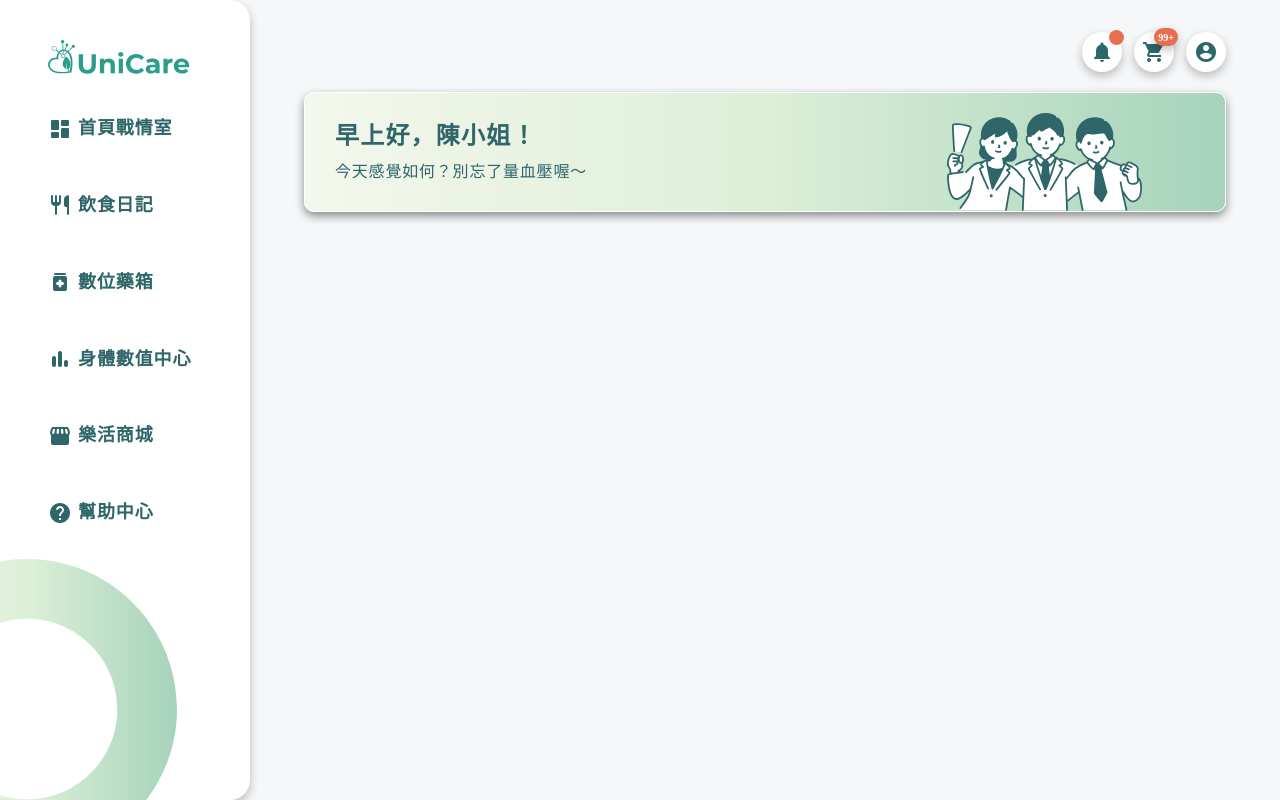
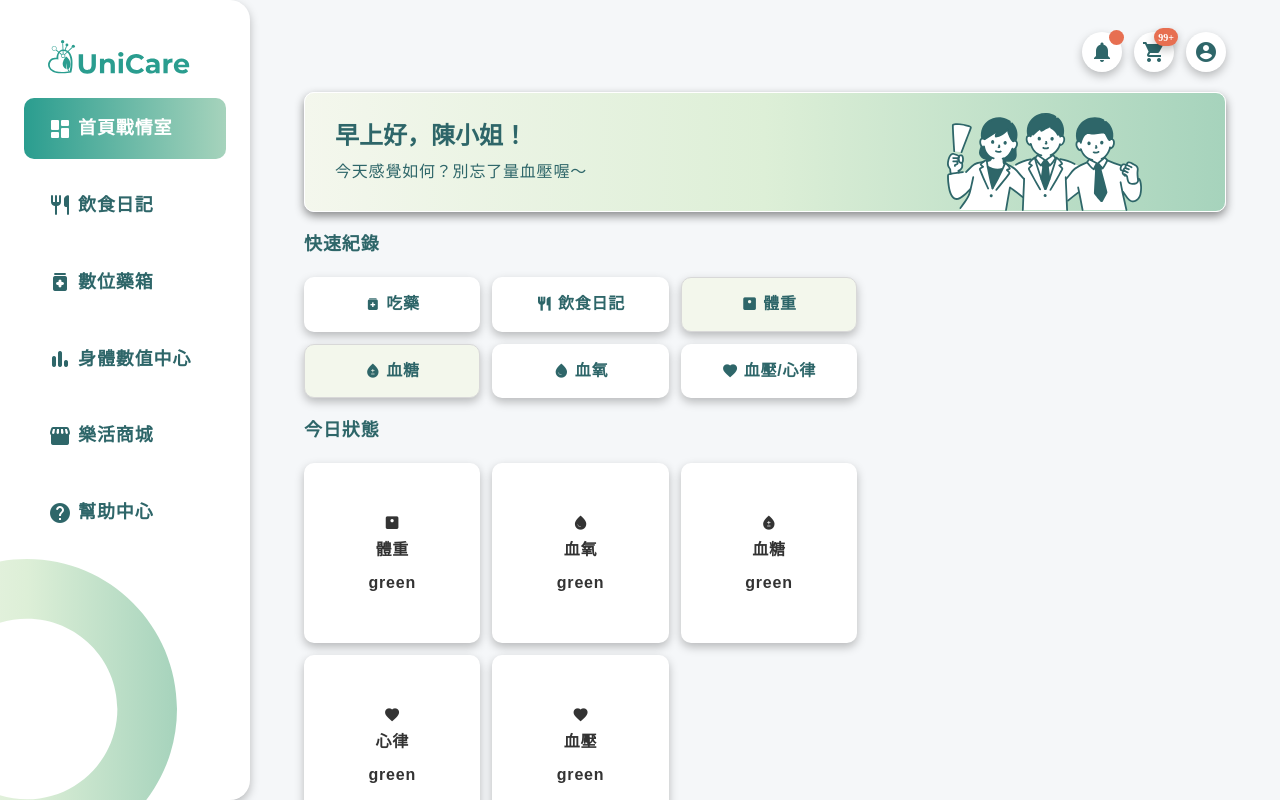
Before and after one commit to jc-1001/251228_team_project, a Vue app: page /HomeView in a window 1280 px wide. Built offline with nearby package versions, Linux system fonts and the light colour scheme.

Commit message:
新增鈴鐺icon訊息選單、首頁路徑增加、首頁今日狀態(未完成)

```diff
--- a/src/components/common/TheHeader.vue
+++ b/src/components/common/TheHeader.vue
@@ -17,7 +17,7 @@ defineProps({
 <template>
   <header class="header-banner">
     <div class="content">
-      <h1 class="greeting">{{ title }}</h1>
+      <h2 class="greeting">{{ title }}</h2>
       <p class="subtext">{{ subtitle }}</p>
     </div>
     <div class="illustration">
@@ -28,7 +28,7 @@ defineProps({
 
 <style lang="scss" scoped>
 .header-banner {
-  margin-top: 20px;
+  // margin-top: 20px;
   width: 100%;
   height: 120px;
   //   height: 19vh;
@@ -42,8 +42,8 @@ defineProps({
 }
 .greeting {
   line-height: $lineHeightHeading;
-  @include title3(true); /* title1字體太大!! */
-  font-size: 24px;
+  // @include title3(true); /* title1字體太大!! */
+  // font-size: 24px;
   color: $primaryDark;
   padding: 0px 0 10px 30px;
   letter-spacing: 5%;
--- a/src/components/common/TheSidebar.vue
+++ b/src/components/common/TheSidebar.vue
@@ -5,7 +5,7 @@ import sidebarLogo from '@/assets/images/common/logo.svg'
 import sidebarDeco from '@/assets/images/common/sidebar_deco.svg'
 
 const menuItems = ref([
-  { name: '首頁戰情室', icon: 'dashboard', path: '/' },
+  { name: '首頁戰情室', icon: 'dashboard', path: '/HomeView' },
   { name: '飲食日記', icon: 'restaurant', path: '/' },
   { name: '數位藥箱', icon: 'medication', path: '/' },
   { name: '身體數值中心', icon: 'bar_chart', path: '/' },
@@ -17,17 +17,16 @@ const menuItems = ref([
 <template>
   <aside class="sidebar">
     <div class="sidebar_logo">
-      <img :src=sidebarLogo alt="UniCare品牌logo">
+      <img :src="sidebarLogo" alt="UniCare品牌logo" />
     </div>
     <RouterLink v-for="item in menuItems" :key="item.name" :to="item.path" class="menu_item">
       <span class="material-icons-round menu_icon">{{ item.icon }}</span>
       <span class="menu_name">{{ item.name }}</span>
     </RouterLink>
     <div class="sidebar_deco">
-      <img :src=sidebarDeco alt="sidebar裝飾圖形">
+      <img :src="sidebarDeco" alt="sidebar裝飾圖形" />
     </div>
   </aside>
-
 </template>
 
 <style lang="scss" scoped>
@@ -62,7 +61,7 @@ const menuItems = ref([
     @include body1(true);
     color: $primaryDark;
     border-radius: 10px;
-    transition: background .3s;
+    transition: background 0.3s;
 
     &:hover,
     &.router-link-active {
--- a/src/components/common/TheTopIcon.vue
+++ b/src/components/common/TheTopIcon.vue
@@ -2,10 +2,38 @@
 import { ref } from 'vue'
 
 const topIcons = ref([
-  { name: '提醒', icon: 'notifications', path: '/', badge: true },
+  {
+    // 鈴鐺標記有選單
+    id: 'notice',
+    name: '提醒',
+    icon: 'notifications',
+    path: false,
+    badge: true,
+    hasDropdown: true,
+  },
   { name: '購物車', icon: 'shopping_cart', path: '/', badge: 100 },
   { name: '頭像', icon: 'account_circle', path: '/', badge: 0 },
 ])
+// 個人通知假資料(正式要刪)
+const notifications = ref([
+  {
+    id: 1,
+    type: 'order',
+    title: '訂單出貨通知',
+    content: '您的訂單 #20260106 已由物流配送中。',
+    time: '10 分鐘前',
+    isRead: false, // 預設為未讀
+  },
+  {
+    id: 2,
+    type: 'health',
+    title: '服藥提醒',
+    content: '該吃降血壓藥囉！請記得搭配溫開水服用。',
+    time: '1 小時前',
+    isRead: true, // 預設為已讀
+  },
+])
+const isDropdownOpen = ref(false) // 控制選單顯示
 </script>
 <template>
   <!-- 頂部icon -->
@@ -15,6 +43,8 @@ const topIcons = ref([
       :key="item.name"
       class="icon-circle"
       @click="$router.push(item.path)"
+      @mouseenter="item.id === 'notice' ? (isDropdownOpen = true) : null"
+      @mouseleave="isDropdownOpen = false"
     >
       <span class="material-icons">{{ item.icon }}</span>
       <!-- 數字紅點 -->
@@ -23,6 +53,28 @@ const topIcons = ref([
       </div>
       <!-- 僅紅點 -->
       <div v-else-if="item.badge === true" class="badge-dot"></div>
+      <!-- 個人通知清單 -->
+      <Transition name="fade">
+        <div
+          v-if="item.id === 'notice' && isDropdownOpen"
+          class="notification-dropdown"
+          @click.stop
+        >
+          <div class="dropdown-header">通知</div>
+          <ul class="dropdown-list">
+            <li
+              v-for="note in notifications"
+              :key="note.id"
+              :class="{ 'is-read': note.isRead }"
+              @click="note.isRead = true"
+            >
+              <div class="note-title">{{ note.title }}</div>
+              <div class="note-content">{{ note.content }}</div>
+              <div class="note-time">{{ note.time }}</div>
+            </li>
+          </ul>
+        </div>
+      </Transition>
     </div>
   </div>
 </template>
@@ -32,6 +84,7 @@ const topIcons = ref([
   display: flex;
   justify-content: end;
   gap: 12px;
+  margin-bottom: 20px; //與下方物件的距離
 }
 .icon-circle {
   //   border: 1px solid black;
@@ -77,4 +130,60 @@ const topIcons = ref([
   height: 15px;
   border-radius: $radius_md;
 }
+// 個人通知選單樣式
+.notification-dropdown {
+  position: absolute;
+  top: 50px; // 在 icon 下方
+  right: 0;
+  width: 350px;
+  background: $accentLight;
+  border-radius: $radius_md;
+  box-shadow: $shadowDark;
+  // padding: 15px;
+  z-index: 100;
+
+  .dropdown-header {
+    color: $white;
+    background-color: $primaryDark;
+    font-weight: bold;
+    border-bottom: 1px solid #eee;
+    padding: 10px;
+    // margin-bottom: 8px;
+  }
+
+  .dropdown-list {
+    list-style: none;
+    padding: 0px;
+    font-size: 14px;
+
+    li {
+      // 未讀訊息樣式
+      padding: 5px;
+      border-bottom: 1px dashed #f0f0f0;
+      &:last-child {
+        border: none;
+      }
+      // 點選後的樣式
+      &.is-read {
+        padding: 5px;
+        background-color: $white;
+        color: $grayDark;
+        cursor: default;
+      }
+    }
+  }
+}
+
+// 選單動畫
+.fade-enter-active,
+.fade-leave-active {
+  transition:
+    opacity 0.3s,
+    transform 0.3s;
+}
+.fade-enter-from,
+.fade-leave-to {
+  opacity: 0;
+  transform: translateY(-10px);
+}
 </style>
--- a/src/views/client/HomeView.vue
+++ b/src/views/client/HomeView.vue
@@ -1,15 +1,156 @@
 <script setup>
+import { ref } from 'vue'
 import TheHeader from '@/components/common/TheHeader.vue'
+// 快速紀錄
+const fastButton = ref([
+  { name: '吃藥', icon: 'medication', type: 'green' },
+  { name: '飲食日記', icon: 'restaurant', type: 'green' },
+  { name: '體重', icon: 'monitor_weight', type: 'alert' },
+  { name: '血糖', icon: 'bloodtype', type: 'alert' },
+  { name: '血氧', icon: 'water_drop', type: 'green' },
+  { name: '血壓/心律', icon: 'favorite', type: 'green' },
+])
+// 今日狀態
+const todayLog = ref([
+  { name: '體重', icon: 'monitor_weight', type: true, num: '', record: true, log: 'green' },
+  { name: '血氧', icon: 'water_drop', type: true, num: '', record: true, log: 'green' },
+  { name: '血糖', icon: 'bloodtype', type: true, num: '', record: true, log: 'green' },
+  { name: '心律', icon: 'favorite', type: true, num: '', record: true, log: 'green' },
+  { name: '血壓', icon: 'favorite', type: true, num: '', record: true, log: 'green' },
+])
 </script>
 <template>
-  <div>
+  <div class="home-container">
     <TheHeader
       title="早上好，陳小姐！"
       subtitle="今天感覺如何？別忘了量血壓喔～"
       imageSrc="/src/assets/images/HomeView-header.svg"
     />
-    <!-- 圖片路徑暫時 -->
+
     <router-view />
+    <!-- 左欄 -->
+    <main>
+      <section class="left-block">
+        <!-- 快速紀錄 -->
+        <div class="today-button">
+          <div class="block-title">
+            <p>快速紀錄</p>
+          </div>
+          <div class="buttonlist">
+            <button
+              v-for="item in fastButton"
+              :key="item.name"
+              :class="['record-card', `is-${item.type}`]"
+            >
+              <span class="material-icons">{{ item.icon }}</span>
+              <span class="button-text">{{ item.name }}</span>
+            </button>
+          </div>
+        </div>
+        <!-- 今日狀態  -->
+        <div class="today-state">
+          <div class="block-title">
+            <p>今日狀態</p>
+          </div>
+          <div class="todayLog-cardlist">
+            <div class="todayLog-card" v-for="item2 in todayLog" :key="item2.name">
+              <span class="material-icons">{{ item2.icon }}</span>
+              <span class="log-name">{{ item2.name }}</span>
+              <span class="log-num">{{ item2.num }}</span>
+              <span class="state">{{ item2.log }}</span>
+            </div>
+          </div>
+        </div>
+      </section>
+      <!-- 右欄 -->
+      <section class="right-block"></section>
+    </main>
   </div>
 </template>
-<style lang="scss" scoped></style>
+<style lang="scss" scoped>
+main {
+  display: flex;
+  flex-direction: row;
+}
+.left-block {
+  width: 60%;
+}
+.right-block {
+  width: 40%;
+}
+.today-button,
+.today-state {
+  margin: 20px 0;
+}
+.block-title {
+  margin: 20px 0;
+  color: $primaryDark;
+  @include subtitle1(true);
+  font-size: 18px; // 有改字體大小
+}
+.buttonlist {
+  display: grid;
+  grid-template-columns: repeat(3, 1fr);
+  gap: 12px; // 卡片之間的間距
+  // padding: 16px 20px;
+}
+button {
+  border: none;
+  background-color: $white;
+  @include subtitle2(true);
+  font-size: 16px; //material-icons 要一起更動、大小字體一致
+  text-align: center;
+  padding: 15px;
+  display: flex;
+  flex-direction: row;
+  justify-content: center;
+  align-items: center;
+  gap: 5px;
+  box-shadow: $shadow;
+  border-radius: $radius_md;
+  cursor: pointer;
+  .material-icons {
+    @include subtitle2(true);
+    font-size: 16px; //button 要一起更動、大小字體一致
+  }
+}
+
+// 動態顏色
+.is-green {
+  color: $primaryDark;
+}
+.is-alert {
+  color: $primaryDark;
+  background-color: #f3f7ec; // 獨立使用
+  border: 1px solid $gray;
+}
+// 今日狀態
+.todayLog-cardlist {
+  width: 100%;
+  // background-color: white;
+  // border: 1px solid black;
+  display: grid;
+  grid-template-columns: repeat(3, 1fr);
+  gap: 12px; // 卡片之間的間距
+}
+.todayLog-card {
+  background-color: $white;
+  @include subtitle2(true);
+  font-size: 16px; //material-icons 要一起更動、大小字體一致
+  text-align: center;
+  padding: 15px;
+  display: flex;
+  flex-direction: column;
+  justify-content: center;
+  align-items: center;
+  gap: 5px;
+  height: 180px;
+  box-shadow: $shadow;
+  border-radius: $radius_md;
+  cursor: default;
+  .material-icons {
+    @include subtitle2(true);
+    font-size: 16px; //card 要一起更動、大小字體一致
+  }
+}
+</style>
```
